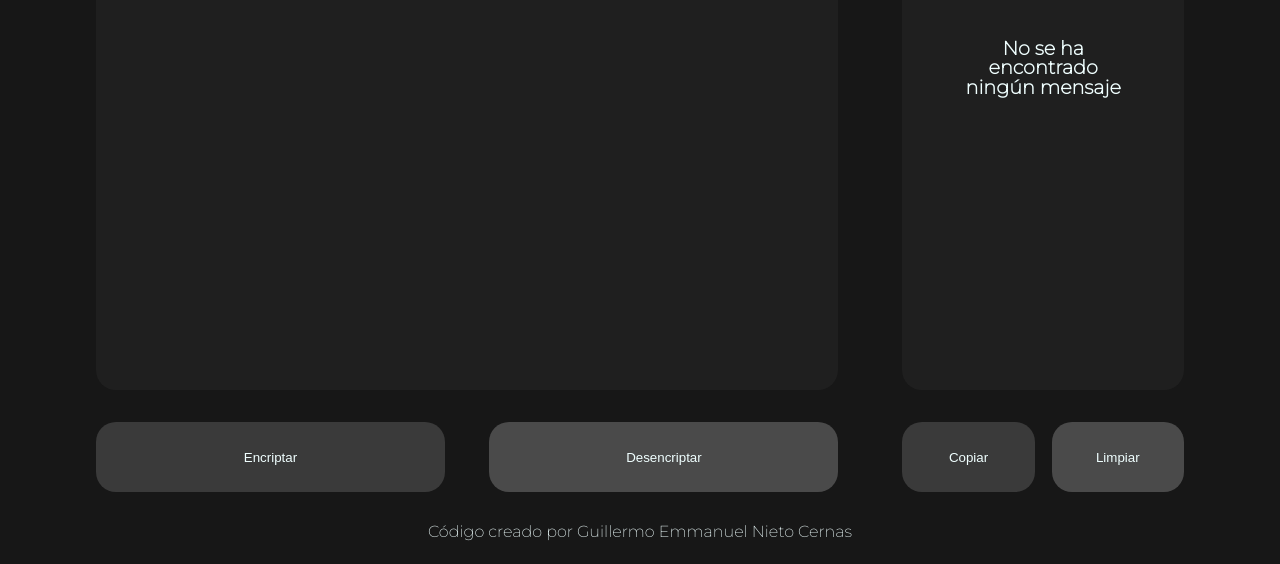
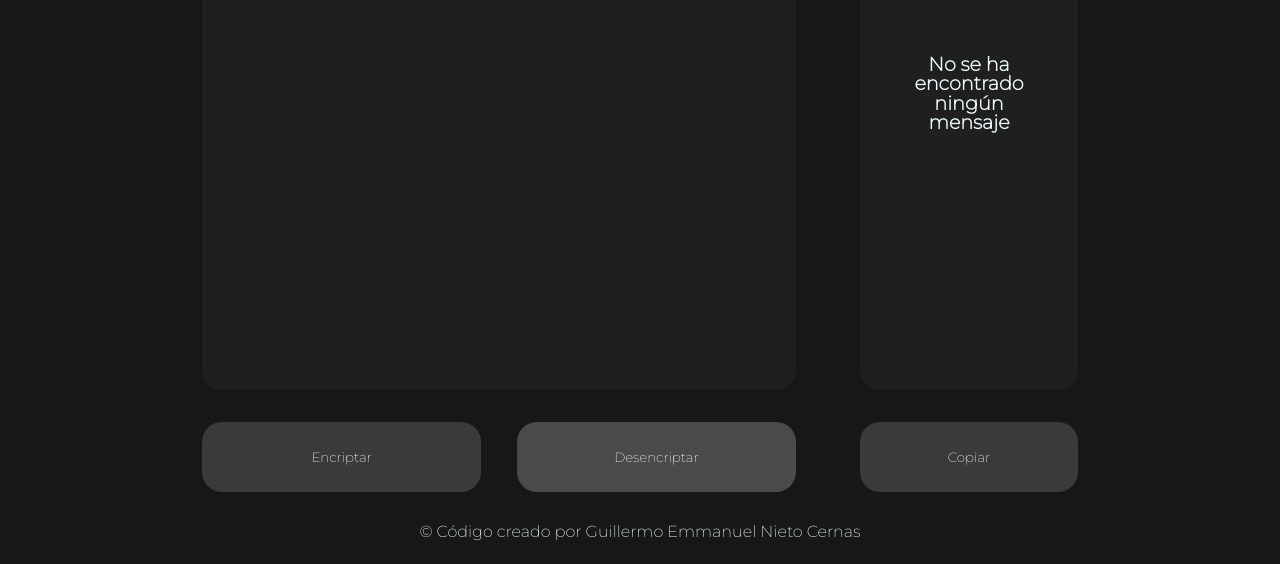
Before and after one commit to gnieto98/encriptador-propio, a plain HTML site: page index.html in a window 1280 px wide. Shown: the part 236-800 px from the top of the page. Drawn offline with Linux system fonts and the light colour scheme.

Commit message:
eliminacion btn limpiar y reacomodo

```diff
--- a/index.html
+++ b/index.html
@@ -51,12 +51,18 @@
 				</div>
 
 				<div class="contenedorBotones">
-					<input type="button" value="Copiar" onclick="copiar()" />
-					<input type="button" value="Limpiar" />
+					<input
+						type="button"
+						value="Copiar"
+						onclick="copiar()"
+						class="copiar"
+					/>
 				</div>
 			</section>
 		</main>
-		<footer><p>Código creado por Guillermo Emmanuel Nieto Cernas</p></footer>
+		<footer>
+			<p>&copy Código creado por Guillermo Emmanuel Nieto Cernas</p>
+		</footer>
 		<script src="logica.js"></script>
 	</body>
 </html>
--- a/logica.js
+++ b/logica.js
@@ -23,8 +23,6 @@ function encriptar(x) {
 	x = x.replaceAll("a", "ai");
 	x = x.replaceAll("o", "ober");
 	x = x.replaceAll("u", "ufat");
-
-	console.log(x);
 	document.getElementById("salida").innerHTML = x; //pone el mensaje del lado del resultado
 }
 function decriptar(x) {
--- a/styles.css
+++ b/styles.css
@@ -12,7 +12,7 @@ body {
 }
 
 main {
-	width: 90%;
+	width: 940px;
 	height: 95%;
 	margin: 0 auto;
 	display: flex;
@@ -66,10 +66,16 @@ textarea {
 	color: azure;
 	border-radius: 20px;
 	border-style: none;
+	font-family: "JetBrains Mono", monospace;
+	font-family: "Montserrat", sans-serif;
 }
 
 .contenedorBotones > input + input {
 	background: #4a4a4a;
+}
+
+.contenedorBotones .copiar {
+	width: 100%;
 }
 
 .salida {
```
